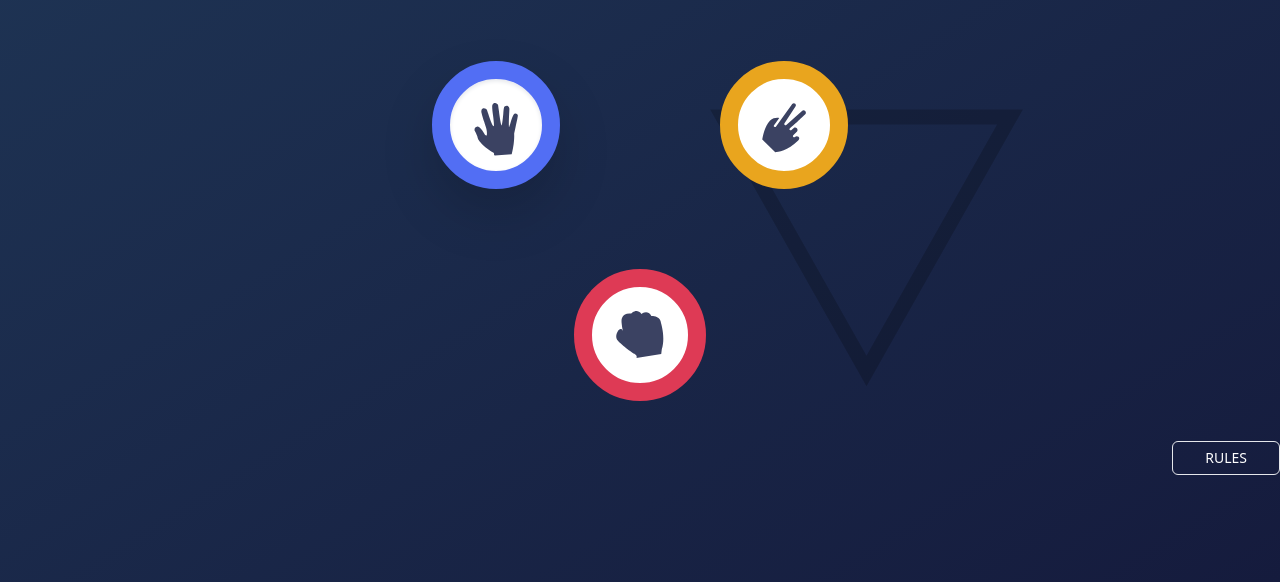
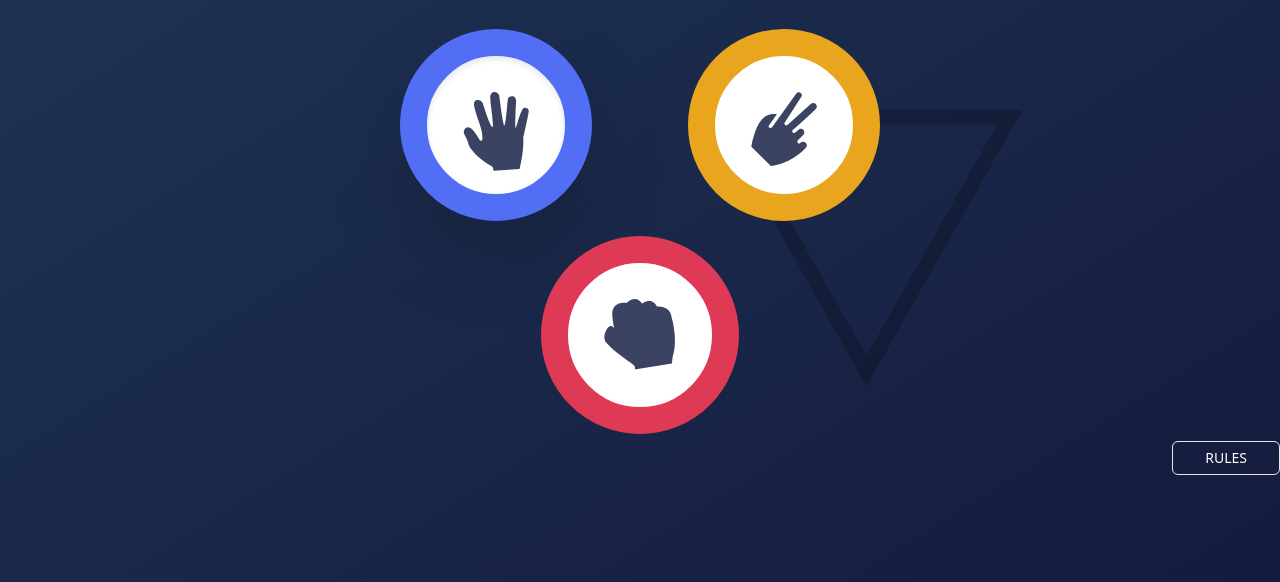
Before and after one commit to searchsakib/rock-paper-sci-fm, a website with bundled scripts: page src/index.html in a window 1280 px wide. Shown: the part 218-800 px from the top of the page. Built offline with nearby package versions, Linux system fonts and the light colour scheme.

Commit message:
added scale and transform to buttons

```diff
--- a/src/index.html
+++ b/src/index.html
@@ -39,16 +39,22 @@
       <div id="default_view" class="relative">
         <div>
           <div class="flex items-center justify-center gap-40">
-            <button id="paper_btn">
+            <button
+              class="transition-transform duration-300 hover:scale-105"
+              id="paper_btn"
+            >
               <div
-                class="border-[18px] rounded-full p-6 border-[#526EF4] bg-white size-32 shadow-inner drop-shadow-2xl shadow-gray-200"
+                class="border-[18px] rounded-full p-6 border-[#526EF4] bg-white size-32 shadow-inner drop-shadow-2xl shadow-gray-200 scale-150"
               >
                 <img src="../assets/images/icon-paper.svg" alt="paper image" />
               </div>
             </button>
-            <button>
+            <button
+              class="transition-transform duration-300 hover:scale-105"
+              id="scissors_btn"
+            >
               <div
-                class="border-[18px] rounded-full p-6 border-[#E9A51E] bg-white size-32"
+                class="border-[18px] rounded-full p-6 border-[#E9A51E] bg-white size-32 scale-150"
               >
                 <img
                   src="../assets/images/icon-scissors.svg"
@@ -59,9 +65,12 @@
           </div>
 
           <div class="flex items-center justify-center">
-            <button>
+            <button
+              class="transform duration-300 hover:scale-105"
+              id="rock_btn"
+            >
               <div
-                class="border-[18px] rounded-full p-6 border-[#DE3A55] bg-white mt-20"
+                class="border-[18px] rounded-full p-6 border-[#DE3A55] bg-white mt-20 scale-150"
               >
                 <img src="../assets/images/icon-rock.svg" alt="rock image" />
               </div>
@@ -155,7 +164,7 @@
       <div class="mt-10 flex justify-end">
         <button
           id="rules_modal_btn"
-          class="text-white border px-8 py-[6px] rounded-md text-sm font-medium"
+          class="text-white border px-8 py-[6px] rounded-md text-sm font-medium hover:text-blue-500 hover:bg-white hover:scale-105 transition-transform duration-200"
         >
           RULES
         </button>
--- a/src/js/main.js
+++ b/src/js/main.js
@@ -1,6 +1,6 @@
 import { closeModalBtn, showVsMode, toggleRulesModal } from "./handlers.js";
-import { modalCloseBtn, paperBtn, rulesModalBtn } from "./selectors.js";
+import { modalCloseBtn, rulesModalBtn } from "./selectors.js";
 
 rulesModalBtn.addEventListener("click", toggleRulesModal);
 modalCloseBtn.addEventListener("click", closeModalBtn);
-paperBtn.addEventListener("click", showVsMode);
+// paperBtn.addEventListener("click", showVsMode);
--- a/src/js/selectors.js
+++ b/src/js/selectors.js
@@ -4,3 +4,5 @@ export const rulesModal = document.getElementById("rules_modal");
 export const rulesModalBtn = document.getElementById("rules_modal_btn");
 export const modalCloseBtn = document.getElementById("close_btn");
 export const paperBtn = document.getElementById("paper_btn");
+export const scissorsBtn = document.getElementById("scissors_btn");
+export const rockBtn = document.getElementById("rock_btn");
```
Also changed, not shown: src/output.css.
